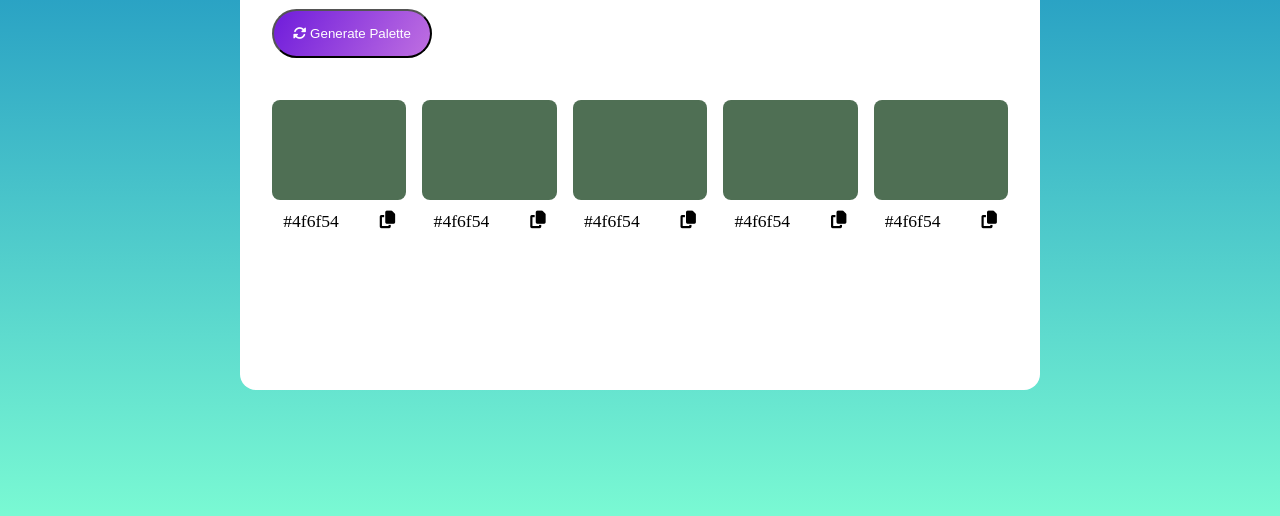
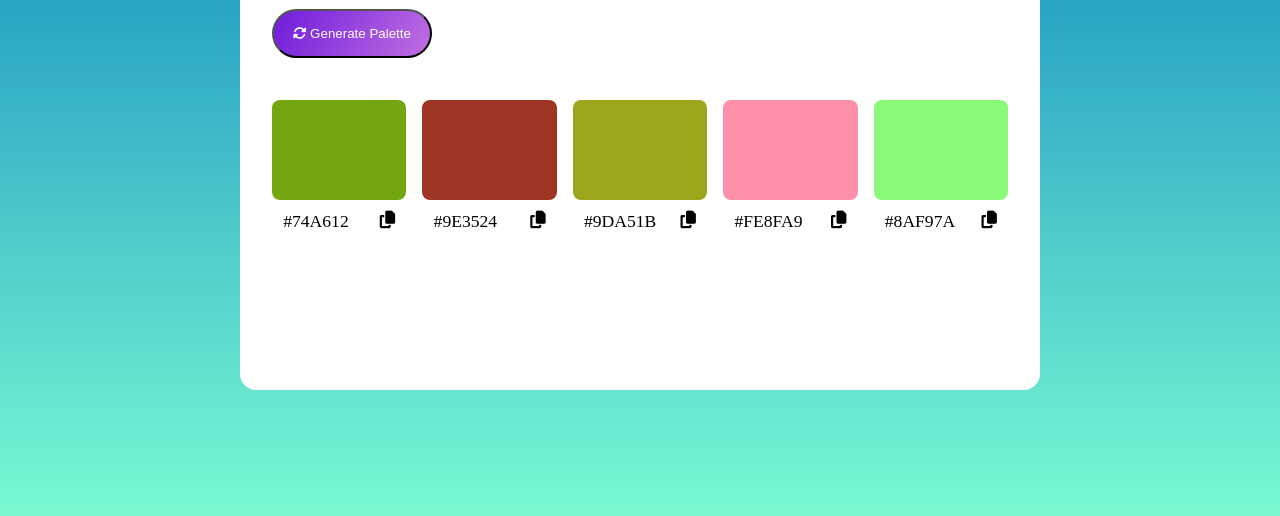
Before and after one commit to Karanraj-6/Vanilla_JS_PROJECTS, a plain HTML site: page 2_COLOR_PALETTE/index.html in a window 1280 px wide. Both pictures are taken after a click on the button "Generate Palette". Shown: the part 250-766 px from the top of the page. Drawn offline with Linux system fonts and the light colour scheme.

Commit message:
color palette done

```diff
--- a/2_COLOR_PALETTE/index.html
+++ b/2_COLOR_PALETTE/index.html
@@ -17,7 +17,7 @@
         <div class="palette-container">
 
             <div color="color-box">
-                <div class="color" style="background-color: #4f6f54;"></div>
+                <div class="color" style="background-color: #5c6a5e;"></div>
                 <div class="color-info">
                     <span class="hex-value">#4f6f54</span>
                     <i class="fa-solid fa-copy copy-icon"></i>
@@ -33,7 +33,7 @@
             </div>
 
             <div color="color-box">
-                <div class="color" style="background-color: #4f6f54;"></div>
+                <div class="color" style="background-color: #3e7a47;"></div>
                 <div class="color-info">
                     <span class="hex-value">#4f6f54</span>
                     <i class="fa-solid fa-copy copy-icon"></i>
@@ -41,7 +41,7 @@
             </div>
 
             <div color="color-box">
-                <div class="color" style="background-color: #4f6f54;"></div>
+                <div class="color" style="background-color: #1a7f29;"></div>
                 <div class="color-info">
                     <span class="hex-value">#4f6f54</span>
                     <i class="fa-solid fa-copy copy-icon"></i>
@@ -49,7 +49,7 @@
             </div>
 
             <div color="color-box">
-                <div class="color" style="background-color: #4f6f54;"></div>
+                <div class="color" style="background-color: #00ba1c;"></div>
                 <div class="color-info">
                     <span class="hex-value">#4f6f54</span>
                     <i class="fa-solid fa-copy copy-icon"></i>
@@ -57,5 +57,6 @@
             </div>
         </div>
     </div>
+    <script src="./script.js"></script>
 </body>
 </html>
--- a/2_COLOR_PALETTE/script.js
+++ b/2_COLOR_PALETTE/script.js
@@ -0,0 +1,38 @@
+generateButton = document.querySelector(".generate-color");
+
+
+const colorBoxes = document.querySelectorAll(".color");
+const hexValues = document.querySelectorAll(".hex-value");
+const colorBox = document.querySelectorAll(".copy-icon")
+
+function colorGenerator(){
+    const AllowedNumbers = "123456789ABCDEF";
+    colorString ="#"
+    for(let i= 0; i<6;i++){
+       let randomIdx = Math.floor(Math.random() * AllowedNumbers.length);
+       colorString+=AllowedNumbers[randomIdx]
+    }
+    return colorString
+}
+
+generateButton.addEventListener("click", () => {
+    for(let i = 0 ; i < colorBoxes.length ; i++){
+        let randomColor = colorGenerator();
+        colorBoxes[i].style.backgroundColor = randomColor;
+        hexValues[i].textContent = randomColor;
+    }
+});
+
+colorBox.forEach((icon, index)=>{
+    icon.addEventListener("click", ()=>{
+    let colorCode = hexValues[index].textContent;
+    navigator.clipboard.writeText(colorCode).then(() => {
+                icon.classList.add("copied");
+                icon.style.color = "green";
+                setTimeout(() => {
+                    icon.style.color = "";
+                }, 1000);
+            })
+            .catch(err => console.log("Failed to copy: ", err));
+});
+});
```
